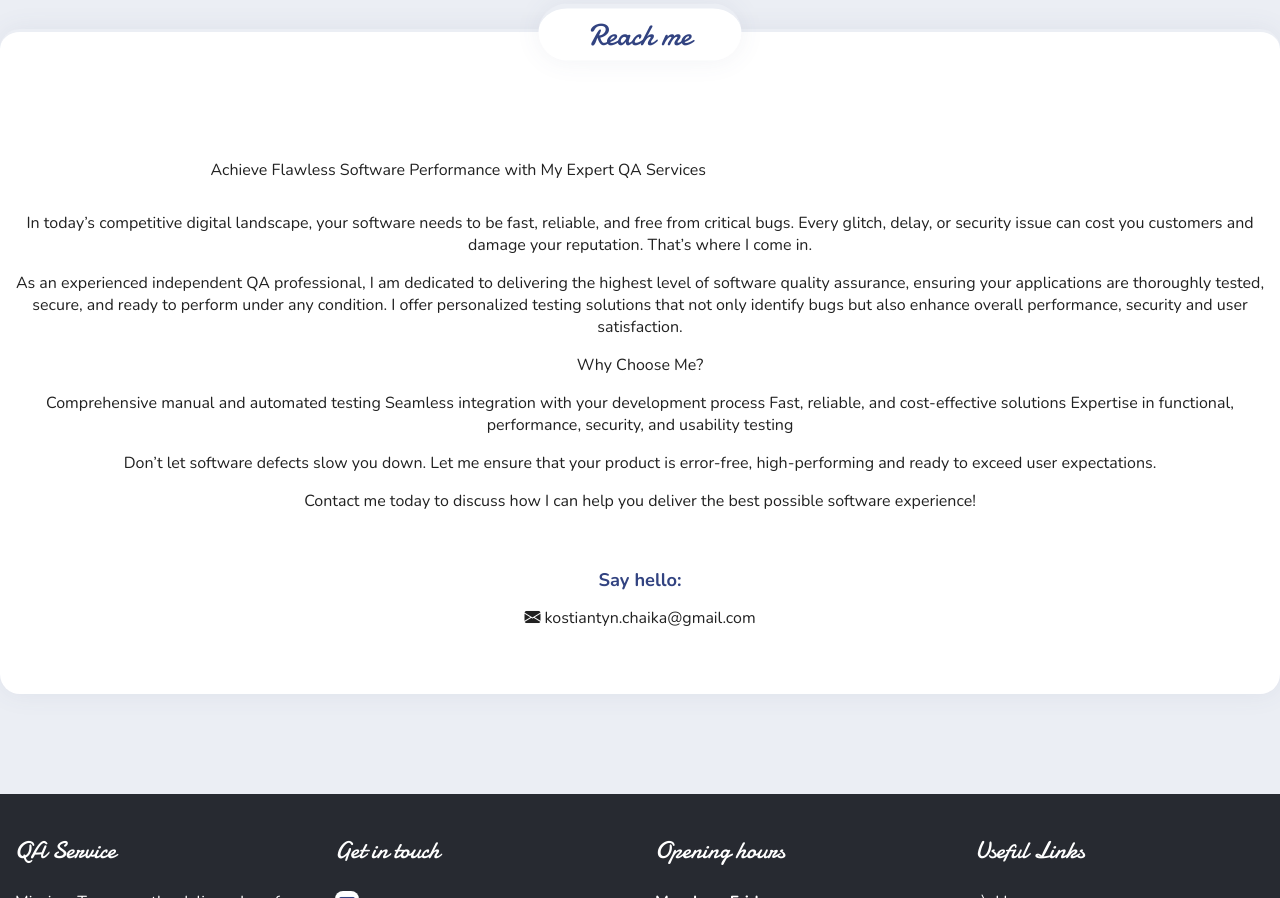
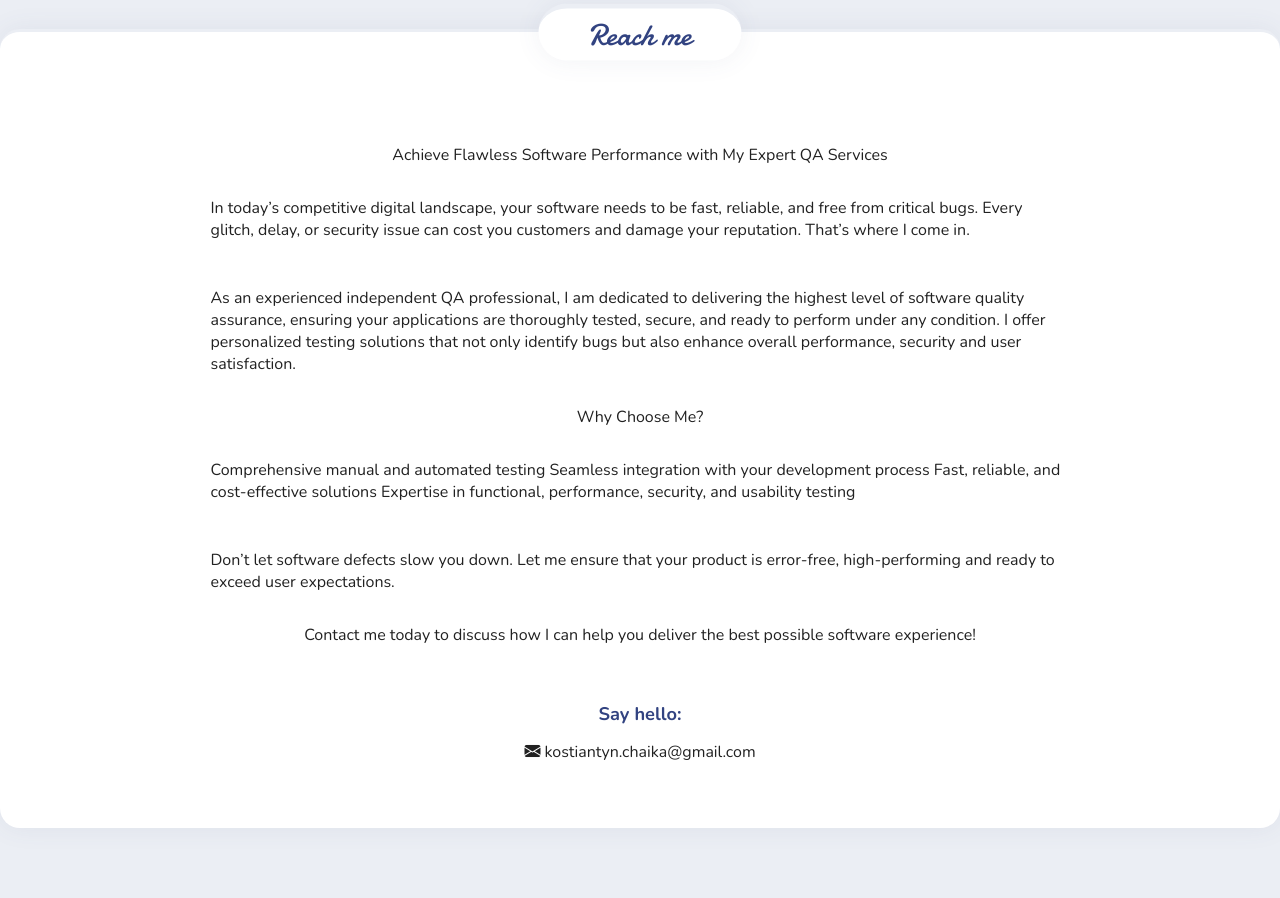
Before and after one commit to qachaika/qachaika.github.io, a plain HTML site: page index.html in a window 1280 px wide. Shown: the part 4143-5041 px from the top of the page. Drawn offline with Linux system fonts and the light colour scheme.

Commit message:
Update index.html

```diff
--- a/index.html
+++ b/index.html
@@ -266,16 +266,15 @@
 
     <section class="contained ta-center" id="contact-us">
         <h2 class="section-title ff-damion">Reach me</h2>
-<!--         <p class="col-wide ta-left mlmr-a"> -->
-        <p class="col-wide mlmr-a" style="text-align: left;">
-            <p class="col-wide mlmr-a" style="text-align: left;">
+        <p class="col-wide ta-left mlmr-a">
+            <p>
                 Achieve Flawless Software Performance with My Expert QA Services
             </p>
-            <p>
+            <p class="col-wide mlmr-a" style="text-align: left;">
                 In today’s competitive digital landscape, your software needs to be fast, reliable, and free from critical bugs.
                 Every glitch, delay, or security issue can cost you customers and damage your reputation. That’s where I come in.
             </p>
-            <p>
+            <p class="col-wide mlmr-a" style="text-align: left;">
                 As an experienced independent QA professional, I am dedicated to delivering the highest level of software quality
             assurance, ensuring your applications are thoroughly tested, secure, and ready to perform under any condition.
             I offer personalized testing solutions that not only identify bugs but also enhance overall performance, security
@@ -284,13 +283,13 @@
             <P>
                 Why Choose Me?
             </P>
-            <p>
+            <p class="col-wide mlmr-a" style="text-align: left;">
                 Comprehensive manual and automated testing
                 Seamless integration with your development process
                 Fast, reliable, and cost-effective solutions
                 Expertise in functional, performance, security, and usability testing
             </p>
-            <p>
+            <p class="col-wide mlmr-a" style="text-align: left;">
                 Don’t let software defects slow you down. Let me ensure that your product is error-free, high-performing
             and ready to exceed user expectations.
             </p>
```
